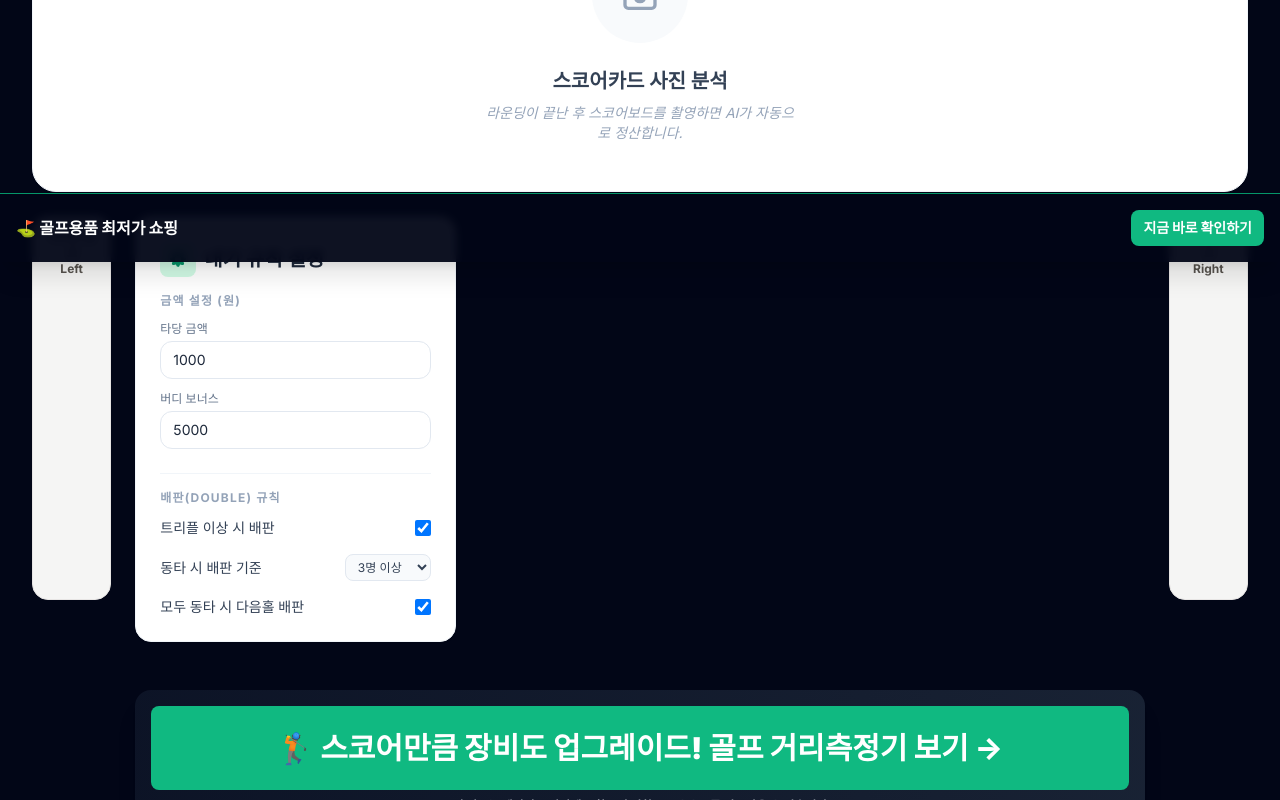
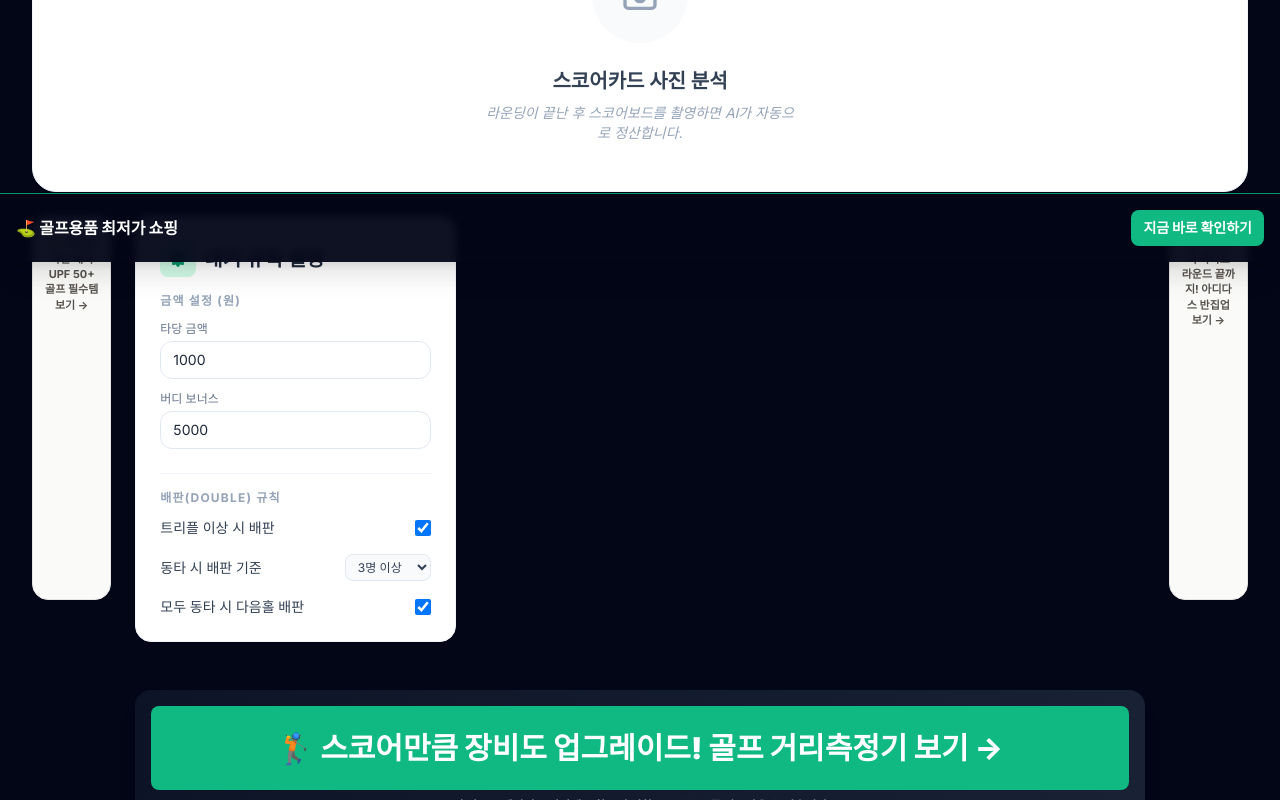
Before and after one commit to soonwooj/golf-bet-master, a React (Vite) app: page / in a window 1280 px wide. Shown: the part 538-1338 px from the top of the page. Built offline with nearby package versions, Linux system fonts and the light colour scheme.

Commit message:
Add SidebarAd component and set left/right sidebar banners

```diff
--- a/src/App.tsx
+++ b/src/App.tsx
@@ -9,6 +9,27 @@ import PayoutDisplay from './components/PayoutDisplay';
 import LiveHoleEntry from './components/LiveHoleEntry';
 
 type AppMode = 'PHOTO' | 'LIVE';
+
+interface SidebarAdProps {
+  title: string;
+  href: string;
+  imageSrc?: string;
+}
+
+const SidebarAd: React.FC<SidebarAdProps> = ({ title, href, imageSrc }) => (
+  <a
+    href={href}
+    target="_blank"
+    rel="noreferrer"
+    className="w-20 h-96 relative overflow-hidden rounded-2xl border border-stone-200 dark:border-stone-700 p-3 text-center text-xs font-bold text-stone-600 dark:text-stone-200 hover:shadow-xl transition-all bg-stone-50 dark:bg-stone-900"
+  >
+    {imageSrc ? (
+      <img src={imageSrc} alt={title} className="h-full w-full object-cover rounded-2xl" />
+    ) : (
+      <span className="block mt-2 leading-snug text-[11px]">{title}</span>
+    )}
+  </a>
+);
 
 const App: React.FC = () => {
   console.log('App render start');
@@ -188,10 +209,10 @@ const App: React.FC = () => {
 
         <div className="grid grid-cols-1 lg:grid-cols-12 gap-6">
           <aside className="hidden lg:flex lg:col-span-1 items-start justify-center">
-            <a href="https://example.com/left-sidebar" target="_blank" rel="noreferrer" className="w-20 h-96 bg-stone-100 dark:bg-stone-800 rounded-2xl border border-stone-200 dark:border-stone-700 p-3 text-xs font-bold text-center text-stone-600 dark:text-stone-200 hover:bg-stone-200 dark:hover:bg-stone-700">
-              사이드 광고
-              <br />Left
-            </a>
+            <SidebarAd
+              title="☀️ 자외선 차단 패치 UPF 50+ 골프 필수템 보기 →"
+              href="https://naver.me/FfsGOrAP"
+            />
           </aside>
 
           <div className="lg:col-span-10 space-y-6">
@@ -270,10 +291,10 @@ const App: React.FC = () => {
           </div>
 
           <aside className="hidden lg:flex lg:col-span-1 items-start justify-center">
-            <a href="https://example.com/right-sidebar" target="_blank" rel="noreferrer" className="w-20 h-96 bg-stone-100 dark:bg-stone-800 rounded-2xl border border-stone-200 dark:border-stone-700 p-3 text-xs font-bold text-center text-stone-600 dark:text-stone-200 hover:bg-stone-200 dark:hover:bg-stone-700">
-              사이드 광고
-              <br />Right
-            </a>
+            <SidebarAd
+              title="🧥 바람막이 하나로 라운드 끝까지! 아디다스 반집업 보기 →"
+              href="https://naver.me/IIDFclKC"
+            />
           </aside>
         </div>
       </main>
```
